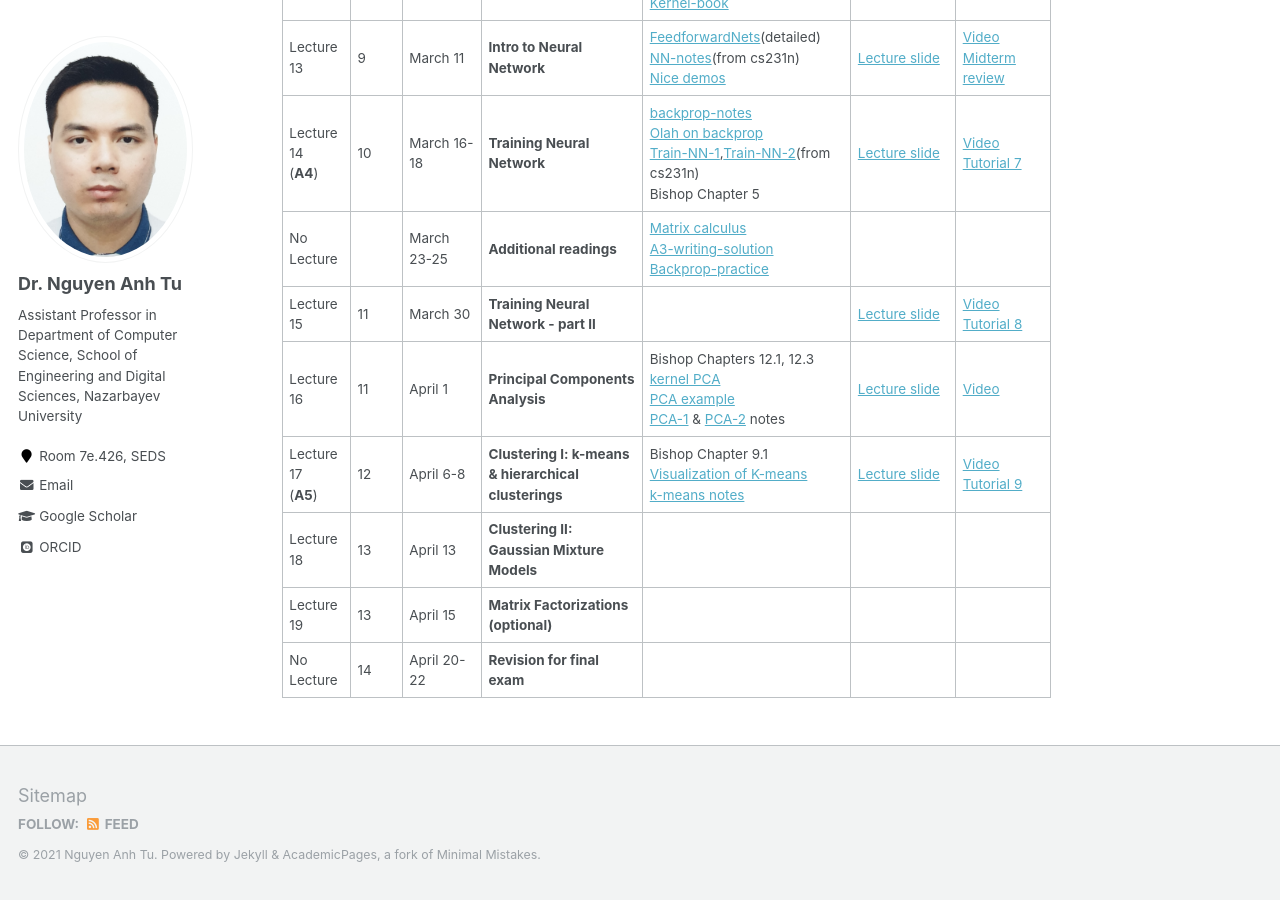
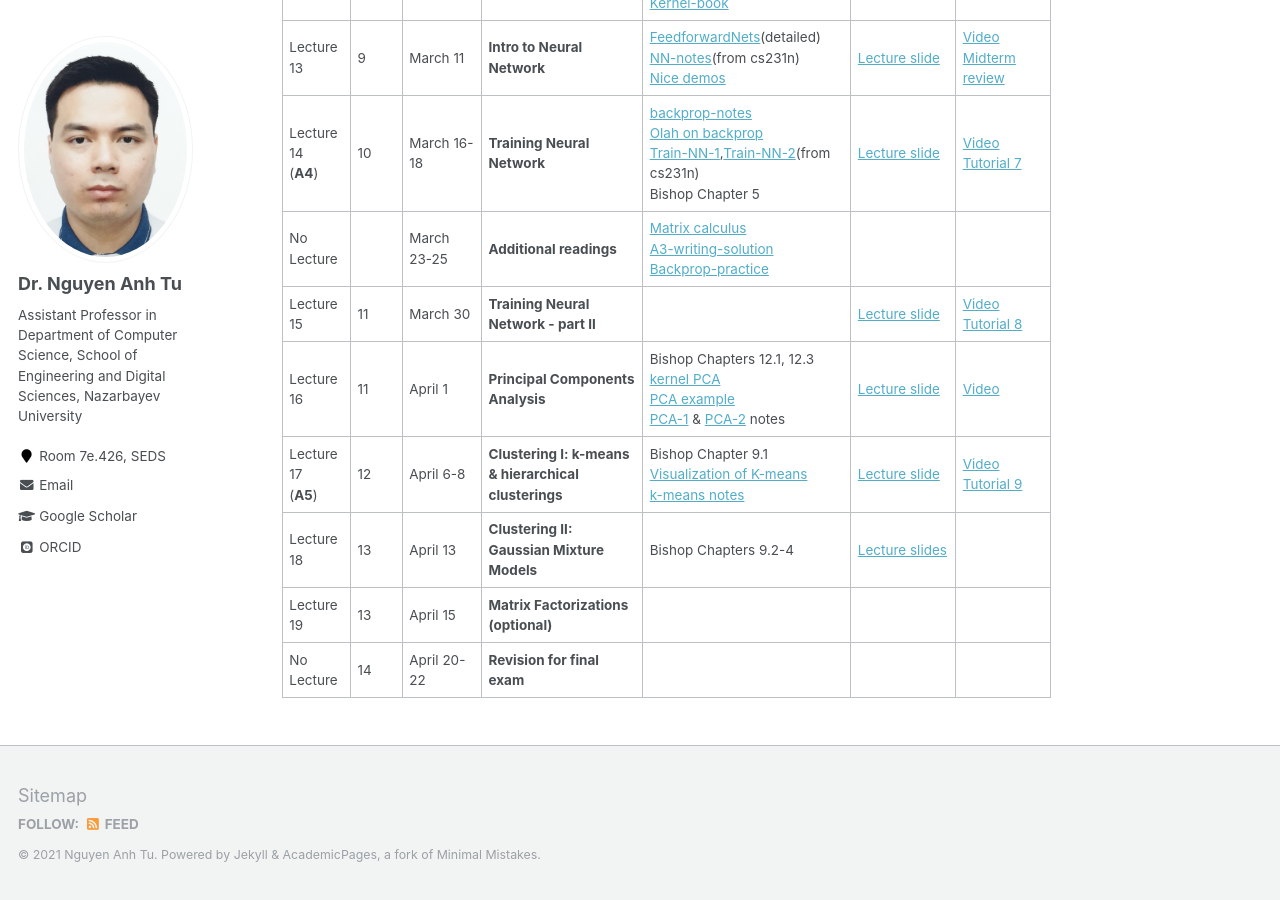
Before and after one commit to tunguyen87/seds-ml, a Jekyll site: the page built from _pages/Lecture.md, in a window 1280 px wide and 900 px high, scrolled down 1552 px. Built offline with Jekyll 4.4.1, drawn with Linux system fonts in a browser that asks for light colours; some web fonts are replaced.

Commit message:
Update Lecture.md

```diff
--- a/_pages/Lecture.md
+++ b/_pages/Lecture.md
@@ -37,7 +37,7 @@ Last day of classes: April 23
 | No Lecture   |       |March 23-25   |    **Additional readings**               | [Matrix calculus](https://drive.google.com/drive/folders/1333Nyf4ch13JF2EP5c1CjV7eqcYPEuxl?usp=sharing) <br> [A3-writing-solution](https://drive.google.com/file/d/1yI3itYhVueS_iE-9vppZePc0FkJtkw_h/view?usp=sharing) <br> [Backprop-practice](https://drive.google.com/file/d/18QoGY2v1vx-zctd2yq9vMYn9i5dqNj26/view?usp=sharing)         |          |              |
 | Lecture 15   |   11  |March 30 |    **Training Neural Network - part II**                  |          | [Lecture slide](https://drive.google.com/file/d/1xAIO6C2YtozibELAdrxthm1YkZ4J7DhG/view?usp=sharing)         | [Video](https://youtu.be/OhyIR174IPw) <br>[Tutorial 8](https://drive.google.com/file/d/1kXvlY0H4wHe80XfhAOzLuPEPciBdRhLi/view?usp=sharing)         |
 | Lecture 16   |   11  |April 1  |    **Principal Components Analysis**   | Bishop Chapters 12.1, 12.3 <br>  [kernel PCA](https://drive.google.com/file/d/1-61CrswoeT-RFkKg1nFopRfkZTOE61EN/view?usp=sharing) <br> [PCA example](https://drive.google.com/file/d/16c094HG9KT0_1saOMht3HihoO_ObOQPx/view?usp=sharing)  <br>[PCA-1](https://drive.google.com/file/d/1G4xVRmwGSNTXxIDcoM7Bn47EK_9QJkt6/view?usp=sharing) & [PCA-2](https://drive.google.com/file/d/1NxpzJf2WIELADuDyDO3Qzg2xQvHpGhaX/view?usp=sharing) notes     |  [Lecture slide](https://drive.google.com/file/d/1vh3V8gvUFutozA9p4jZQK_VunUKCDl83/view?usp=sharing)        |  [Video](https://youtu.be/ggoePgQZOKo) |
-| Lecture 17<br>(**A5**)   |   12   |April 6-8  |   **Clustering I: k-means & hierarchical clusterings**   |  Bishop Chapter 9.1 <br>[Visualization of K-means](https://www.naftaliharris.com/blog/visualizing-k-means-clustering/) <br>[k-means notes](https://drive.google.com/file/d/1_IuuIM7sRi_vAYB1TZz_R3l5kkm0FjDv/view?usp=sharing) | [Lecture slide](https://drive.google.com/file/d/1F32hutMbojal7pxgXQxd3seh-ZZy0njj/view?usp=sharing)        |   [Video](https://youtu.be/1PLl9b8wMEU) <br> [Tutorial 9](https://drive.google.com/file/d/1jTpt43yv9u9s07IUDXPtTUw9zNz5YObw/view?usp=sharing)      |
-| Lecture 18   |   13   |April 13    |   **Clustering II: Gaussian Mixture Models**      |                    |          |              |
+| Lecture 17<br>(**A5**)   |   12   |April 6-8  |   **Clustering I: k-means & hierarchical clusterings**   |  Bishop Chapter 9.1 <br>[Visualization of K-means](https://www.naftaliharris.com/blog/visualizing-k-means-clustering/) <br>[k-means notes](https://drive.google.com/file/d/1_IuuIM7sRi_vAYB1TZz_R3l5kkm0FjDv/view?usp=sharing) | [Lecture slide](https://drive.google.com/file/d/1F32hutMbojal7pxgXQxd3seh-ZZy0njj/view?usp=sharing)        |   [Video](https://youtu.be/1PLl9b8wMEU) <br> [Tutorial 9](https://drive.google.com/file/d/1jTpt43yv9u9s07IUDXPtTUw9zNz5YObw/view?usp=sharing)     |
+| Lecture 18   |   13   |April 13    |   **Clustering II: Gaussian Mixture Models**      | Bishop Chapters 9.2-4              |  [Lecture slides](https://drive.google.com/file/d/1ftQipU-d-kZqpPfowER9iNMUj2fbcBje/view?usp=sharing)        |              |
 | Lecture 19   |   13   |April 15    |   **Matrix Factorizations (optional)**                    |                    |          |              |
 | No Lecture    |   14   |April 20-22    |  **Revision for final exam**                     |                    |          |              |
```
